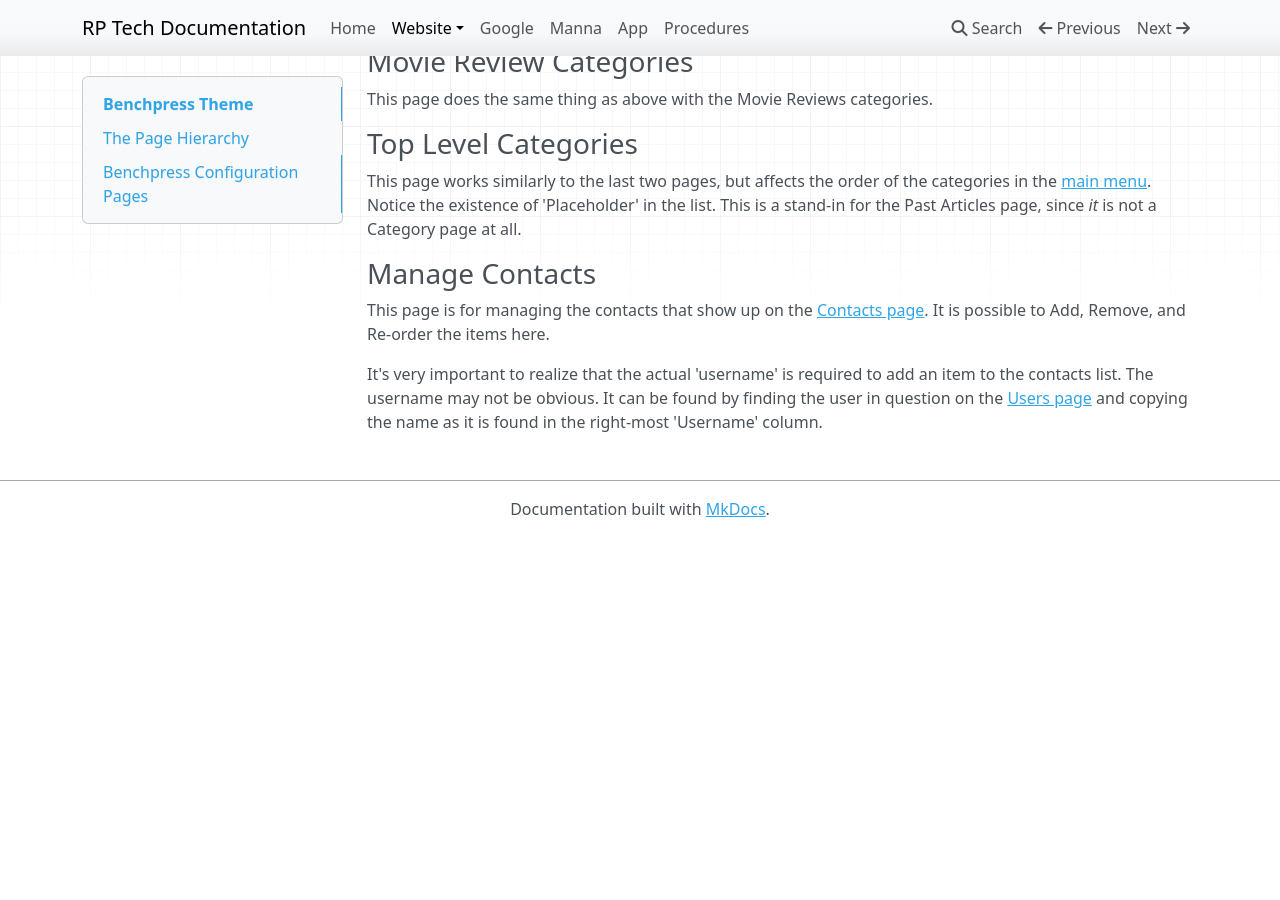
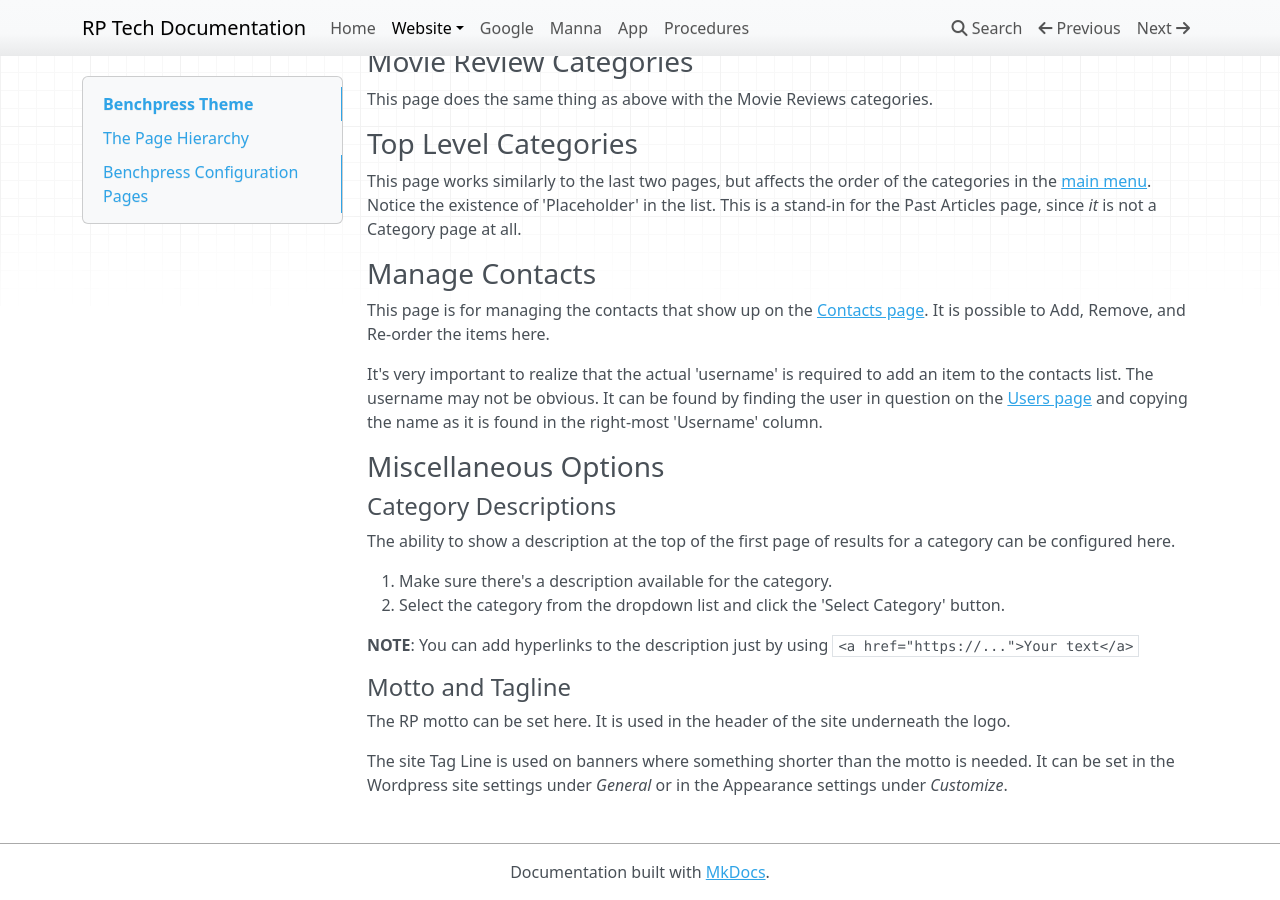
Before and after one commit to ReformedPerspective/rpdocs, an MkDocs documentation site: the page built from docs/website/benchpress.md, in a window 1280 px wide and 900 px high, scrolled down 1819 px. Built offline with MkDocs 1.6.1, drawn with Linux system fonts in a browser that asks for light colours; nearby versions of some CDN libraries; before the commit the page ends 2356 px from its top, so only the background shows below that.

Commit message:
Add instructions for the Misc. Benchpress Options, expecially the Category descriptions.

```diff
--- a/docs/website/benchpress.md
+++ b/docs/website/benchpress.md
@@ -80,3 +80,20 @@ This page works similarly to the last two pages, but affects the order of the ca
 This page is for managing the contacts that show up on the [Contacts page](https://reformedperspective.ca/contact). It is possible to Add, Remove, and Re-order the items here.
 
 It's very important to realize that the actual 'username' is required to add an item to the contacts list. The username may not be obvious. It can be found by finding the user in question on the [Users page](https://reformedperspective.ca/wp-admin/users.php) and copying the name as it is found in the right-most 'Username' column.
+
+### Miscellaneous Options
+
+#### Category Descriptions
+
+The ability to show a description at the top of the first page of results for a category can be configured here.
+
+1. Make sure there's a description available for the category.
+2. Select the category from the dropdown list and click the 'Select Category' button.
+
+**NOTE**: You can add hyperlinks to the description just by using `<a href="https://...">Your text</a>`
+
+#### Motto and Tagline
+
+The RP motto can be set here. It is used in the header of the site underneath the logo.
+
+The site Tag Line is used on banners where something shorter than the motto is needed. It can be set in the Wordpress site settings under *General* or in the Appearance settings under *Customize*.
```
Also changed, not shown: docs/website/changelog.md (+2 -0 lines).
